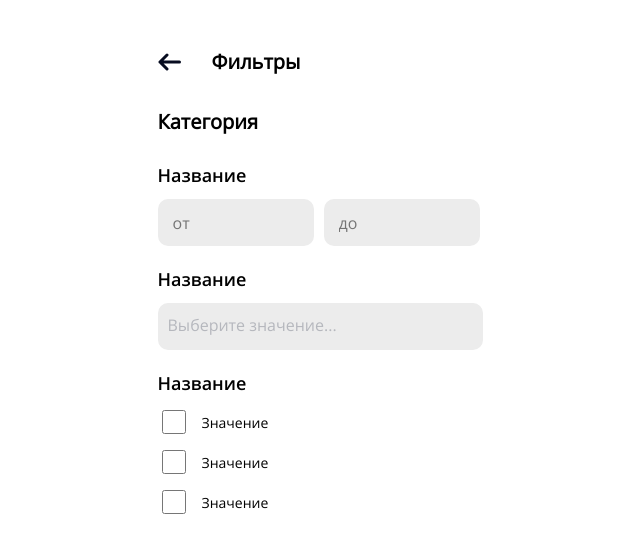
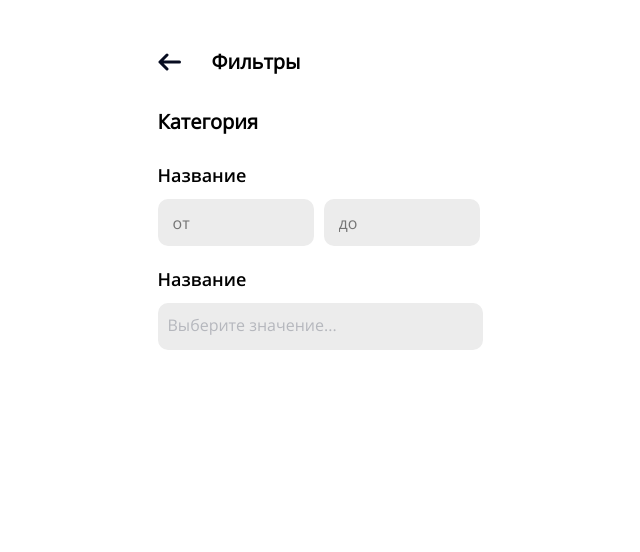
Before and after one commit to ASharksss/vezdesensmobile, a React (Create React App) app: page /filterPage in a window 1280 px wide. Shown: the top 552 px of the page, without its empty margins (320-960 px from the left). Built offline with nearby package versions, Linux system fonts and the light colour scheme.

Commit message:
AuthPage

```diff
--- a/src/pages/CreateCardPage.jsx
+++ b/src/pages/CreateCardPage.jsx
@@ -1,11 +1,37 @@
-import React from 'react';
+import React, {useEffect, useState} from 'react';
 import SelectFilter from "../ui/filterComponents/selectFilter";
 import Back from "../ui/Back";
 import EnterFilter from "../ui/filterComponents/enterFilter";
 import CheckboxFilter from "../ui/filterComponents/CheckboxFilter";
 import CreateEnterFilter from "../ui/filterComponents/createEnterFilter";
+import axios from "axios";
 
 const CreateCardPage = () => {
+
+  const [data, setData] = useState([])
+  const [loading, setLoading] = useState(true)
+
+  const [category, setCategory] = useState(null)
+  const [subCategory, setSubCategory] = useState(null)
+  const [object, setObject] = useState(null)
+
+  const getData = async () => {
+    await axios.get(`api/categories/getCategories`)
+      .then(res => setData(res.data.categories))
+  }
+
+  useEffect(() => {
+    getData()
+    setLoading(false)
+  }, [])
+
+  console.log(category)
+
+  if (loading) {
+    return <div>
+      loading...
+    </div>
+  }
   return (
     <div className='createCard'>
       <div className="flex items-center">
@@ -13,8 +39,8 @@ const CreateCardPage = () => {
         <h1 className='createCard-title'>Подать объявление</h1>
       </div>
       <h2 className='createCard-subtitle'>Категория</h2>
-      <SelectFilter page='createAdPage'/>
-      <SelectFilter page='createAdPage'/>
+      <SelectFilter page='createAdPage' items={data} name={"Категория"} setValue={setCategory}/>
+      <SelectFilter page='createAdPage' name={"Подкатегория"}/>
       <SelectFilter page='createAdPage'/>
 
       <div className="required technical_characteristic">
--- a/src/pages/SelectFilterPage.jsx
+++ b/src/pages/SelectFilterPage.jsx
@@ -1,15 +1,23 @@
 import React from 'react';
 import CheckboxFilter from "../ui/filterComponents/CheckboxFilter";
 import Back from "../ui/Back";
+import {useLocation} from "react-router";
 
 const SelectFilterPage = () => {
+
+  const location = useLocation()
+  const {item, name} = location.state
+
   return (
     <div className='selectFilterPage'>
       <div className="flex items-center selectFilterPage-header">
         <Back/>
-        <h1 className='filterPage-title'>Фильтры</h1>
+        <h1 className='filterPage-title'>{name}</h1>
       </div>
-      <CheckboxFilter/>
+
+      <CheckboxFilter items={item}/>
+
+
     </div>
   );
 };
--- /dev/null
+++ b/src/redux/slices/CategorySlice.js
@@ -0,0 +1,22 @@
+import {createSlice} from "@reduxjs/toolkit";
+import {UserSlice} from "./AuthSlice";
+
+const initialState = {
+  category: null,
+  subCategory: null,
+  object: null
+}
+
+const CategorySlice = createSlice({
+  name: 'category',
+  initialState,
+  reducers: {
+    setCategory: (state, action) => {
+      state.category = action.payload
+    }
+  }
+})
+
+export const { setCategory } = CategorySlice.actions
+
+export const CategoryReducer = CategorySlice.reducer
--- a/src/redux/store.js
+++ b/src/redux/store.js
@@ -1,8 +1,10 @@
 import { configureStore } from '@reduxjs/toolkit'
 import {UserReducer} from "./slices/AuthSlice";
+import {CategoryReducer} from "./slices/CategorySlice";
 
 export const store = configureStore({
   reducer: {
-    user: UserReducer
+    user: UserReducer,
+    category: CategoryReducer
   },
 })
--- a/src/ui/filterComponents/CheckboxFilter.jsx
+++ b/src/ui/filterComponents/CheckboxFilter.jsx
@@ -1,21 +1,21 @@
 import React from 'react';
 
-const CheckboxFilter = () => {
+const CheckboxFilter = ({items}) => {
+
   return (
     <div className='filter_item'>
-      <h1 className='enterFilter-title'>Название</h1>
-      <div className="flex items-center checkbox_item">
-        <input type="checkbox" value='Значение' className='checkbox_input'/>
-        <label className='checkboxFilter_label'>Значение</label>
-      </div>
-      <div className="flex items-center checkbox_item">
-        <input type="checkbox" value='Значение' className='checkbox_input'/>
-        <label className='checkboxFilter_label'>Значение</label>
-      </div>
-      <div className="flex items-center checkbox_item">
-        <input type="checkbox" value='Значение' className='checkbox_input'/>
-        <label className='checkboxFilter_label'>Значение</label>
-      </div>
+      <h1 className='enterFilter-title'></h1>
+      {
+        items !== undefined ?
+        items.map((item) => (
+          <div className="flex items-center checkbox_item" key={item.id}>
+            <input type="checkbox" value={item.id} id={item.id} className='checkbox_input'
+            />
+            <label htmlFor={item.id} className='checkboxFilter_label'>{item.name}</label>
+          </div>
+        )) : null
+      }
+
     </div>
   );
 };
--- a/src/ui/filterComponents/selectFilter.jsx
+++ b/src/ui/filterComponents/selectFilter.jsx
@@ -2,14 +2,15 @@ import React from 'react';
 import {NavLink} from "react-router-dom";
 import './style.css'
 
-const SelectFilter = ({page}) => {
+const SelectFilter = ({page, items, name, setValue}) => {
   return (
     <div className='filter_item'>
       {
-        page === 'createAdPage' ? null :  <label className='enterFilter-title'>Название</label>
+        page === 'createAdPage' ? null : <label className='enterFilter-title'>Название</label>
       }
 
-      <NavLink to='/selectFilterPage' className='noLink'>
+      <NavLink to='/selectFilterPage' className='noLink'
+               state={{item: items, name: name}}>
         <div className='selectInput'>Выберите значение...</div>
       </NavLink>
     </div>
```
